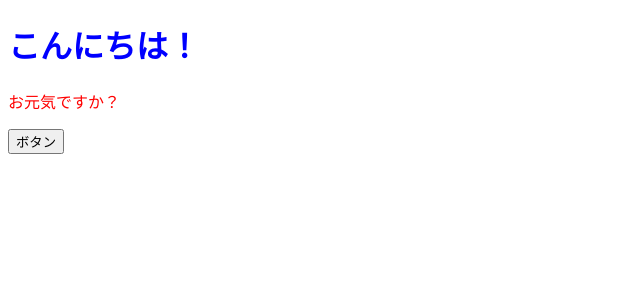
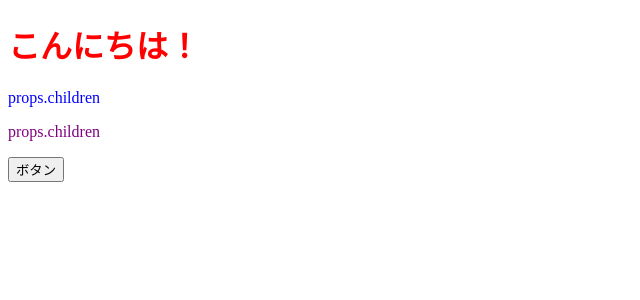
Before and after one commit to mkawashima/ReactBasic, a React (Create React App) app: page / in a window 1280 px wide. Shown: the top 300 px of the page, without its empty margins (0-640 px from the left). Built offline with nearby package versions, Linux system fonts and the light colour scheme.

Commit message:
propsでcomponentに引数を渡す

```diff
--- a/src/App.jsx
+++ b/src/App.jsx
@@ -1,15 +1,13 @@
 import React from "react";
+import ColorfullMessage from "./components/ColorfullMessage";
 
 const App = () => {
   const onClickButton = () => alert();
-  const contentStyle = {
-    color: "blue",
-    fontize: "18px"
-  };
   return (
     <>
-      <h1 style={contentStyle}>こんにちは！</h1>
-      <p style={{ color: "red" }}>お元気ですか？</p>
+      <h1 style={{ color: "red" }}>こんにちは！</h1>
+      <ColorfullMessage color="blue">お元気ですか</ColorfullMessage>
+      <ColorfullMessage color="purple">元気でーす</ColorfullMessage>
       <button onClick={onClickButton}>ボタン</button>
     </>
   );
--- /dev/null
+++ b/src/components/ColorfullMessage.jsx
@@ -0,0 +1,16 @@
+import React from "react";
+
+const ColorFullMessage = (props) => {
+  const contentStyle = {
+    color: props.color,
+    fontize: "18px"
+  };
+
+  return (
+    <>
+      <p style={contentStyle}>props.children</p>
+    </>
+  );
+};
+
+export default ColorFullMessage;
```
